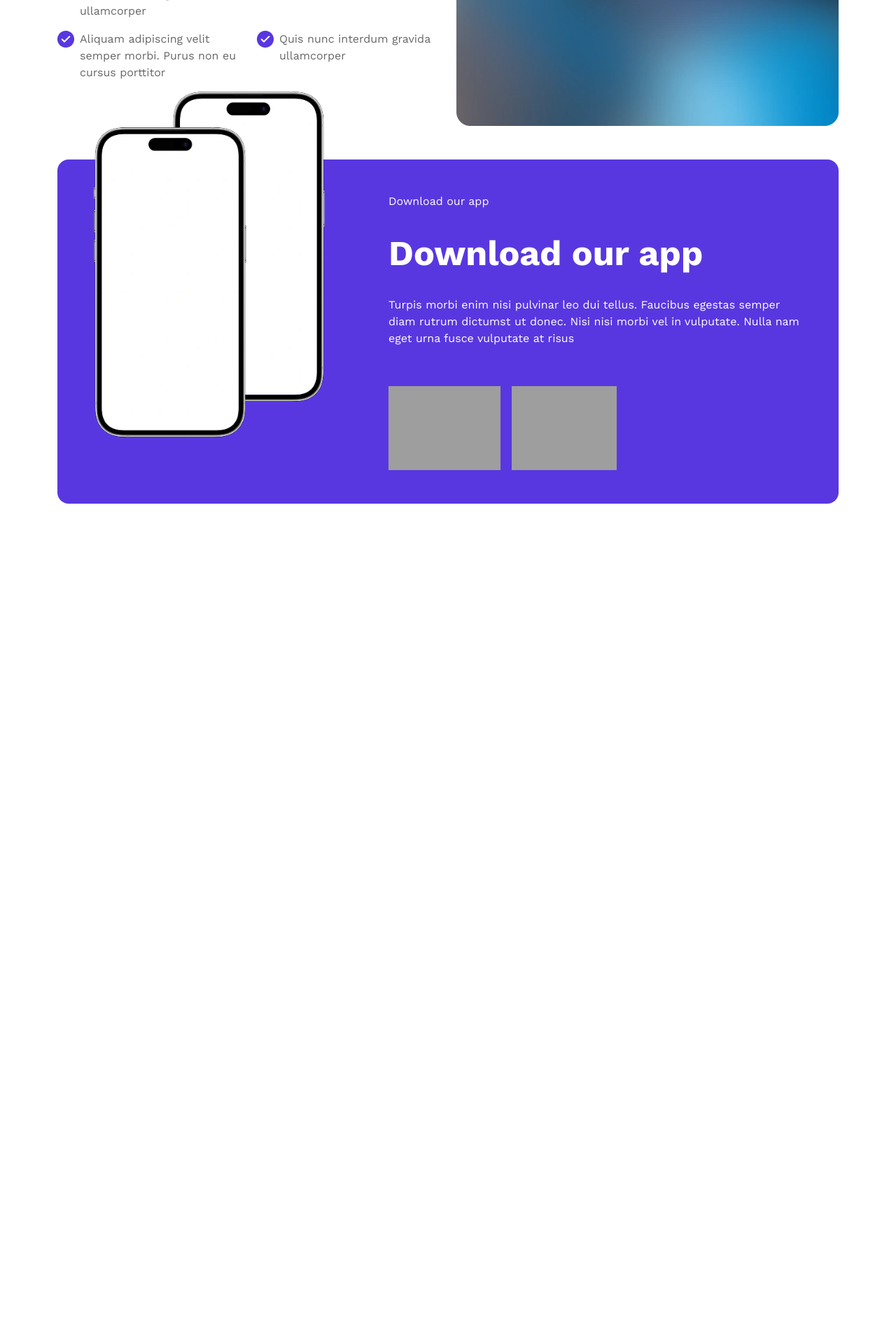
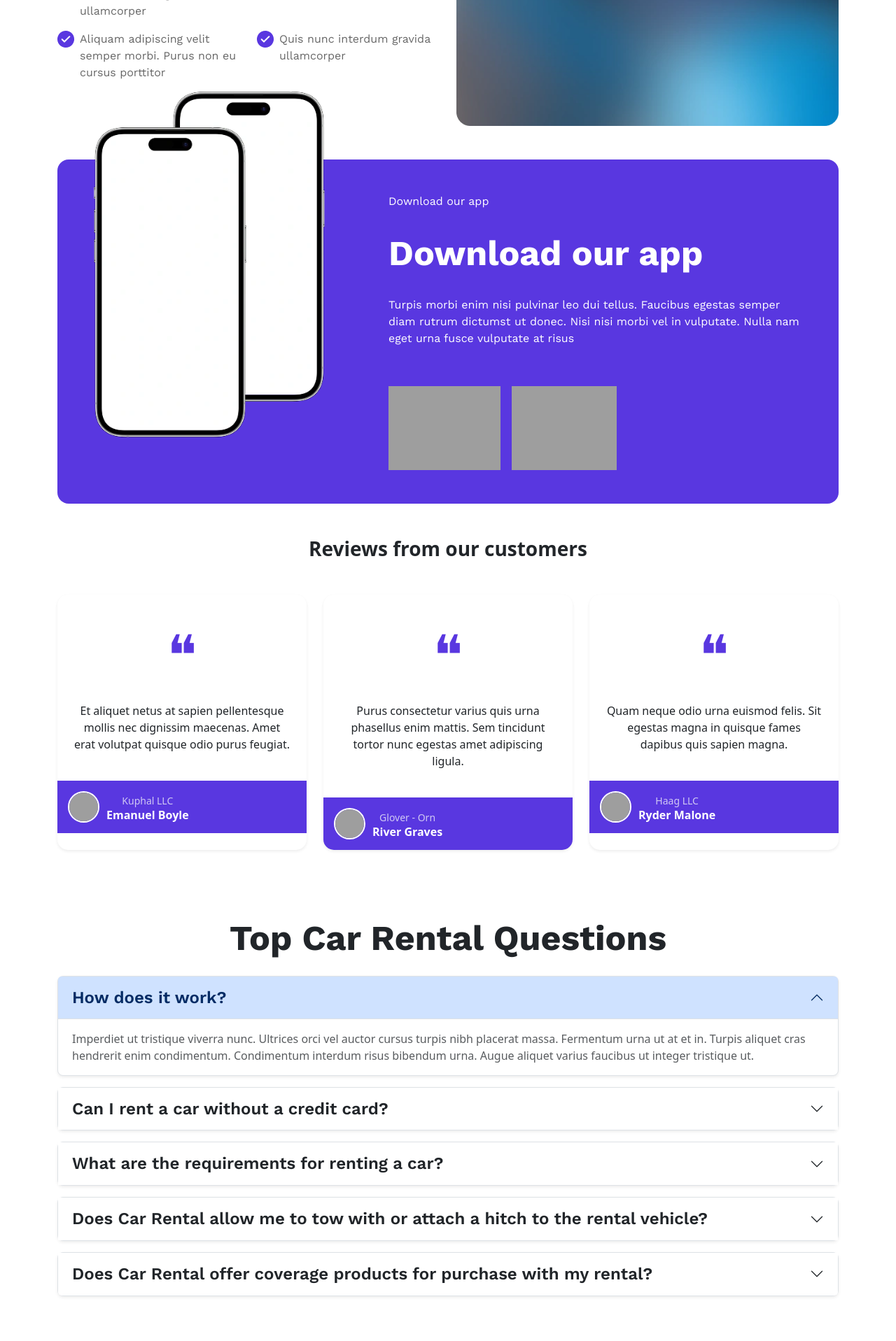
Before and after one commit to Ali99997656/Car-Zone, a PHP site: page /aboutus.html in a window 1280 px wide. Shown: the part 1882-3799 px from the top of the page at 70% size. Before the commit the page ends 2602 px from the top, so only its background shows below. Run offline with PHP 8.4, Linux system fonts and the light colour scheme; grey boxes are pictures that could not be loaded.

Commit message:
creat quastion-section  in About Us

```diff
--- a/aboutus.html
+++ b/aboutus.html
@@ -79,20 +79,20 @@
           <div>
             <p class="text-q mb-5">Where every drive feels extraordinary?</p>
           </div>
-          <div class="row d-flex row-cols-2">
-            <div class="col">
-              <span>Variety Brands</span>
+          <div class="row d-flex  row-cols-2">
+            <div class="col text-start">
+              <span >Variety Brands</span>
               <p>We offer the best selection of vehicles from top brands.</p>
             </div>
-            <div class="col">
+            <div class="col text-start">
               <span>Awesome Expert</span>
               <p>Our experts ensure your satisfaction every time you drive.</p>
             </div>
-            <div class="col">
+            <div class="col text-start">
               <span>Premium Quality</span>
               <p>Only the best, fully inspected vehicles for our clients.</p>
             </div>
-            <div class="col">
+            <div class="col text-start">
               <span>Flexibility On The Go</span>
               <p>Enjoy flexible rental options for any trip or need.</p>
             </div>
@@ -180,14 +180,22 @@
         </div>
       </div>
     </section>
-    <section class="app-section mt-5 text-center ">
+    <section class="app-section mt-5 text-center">
       <div class="container">
-          <div class="rounded-4 p-5 position-relative">
-            <img class="position-absolute d-none d-lg-block" src="assist/mobile app section/Group 12.webp" alt="mobile">
+        <div class="rounded-4 p-5 position-relative">
+          <img
+            class="position-absolute d-none d-lg-block"
+            src="assist/mobile app section/Group 12.webp"
+            alt="mobile"
+          />
           <div class="d-flex flex-column gap-3 col-lg-7 text-start ms-auto">
             <p>Download our app</p>
             <h2 class="fw-bold mb-3">Download our app</h2>
-            <p>Turpis morbi enim nisi pulvinar leo dui tellus. Faucibus egestas semper diam rutrum dictumst ut donec. Nisi nisi morbi vel in vulputate. Nulla nam eget urna fusce vulputate at risus</p>
+            <p>
+              Turpis morbi enim nisi pulvinar leo dui tellus. Faucibus egestas
+              semper diam rutrum dictumst ut donec. Nisi nisi morbi vel in
+              vulputate. Nulla nam eget urna fusce vulputate at risus
+            </p>
             <div class="d-flex justify-content-start gap-3 mt-4 flex-wrap">
               <img
                 src="https://upload.wikimedia.org/wikipedia/commons/7/78/Google_Play_Store_badge_EN.svg"
@@ -201,8 +209,212 @@
           </div>
         </div>
       </div>
+    </section>
 
+    <section class="reviews py-5">
+      <div class="container text-center">
+        <h3 class="fw-bold mb-5">Reviews from our customers</h3>
+        <div class="row g-4 row-cols-1 row-cols-lg-3">
+          <div class="cardي">
+            <div class="review-card shadow-sm">
+              <div class="review-content p-4">
+                <div class="quote-icon">❝</div>
+                <p>
+                  Et aliquet netus at sapien pellentesque mollis nec dignissim
+                  maecenas. Amet erat volutpat quisque odio purus feugiat.
+                </p>
+              </div>
+              <div class="review-footer">
+                <img
+                  src="https://i.pravatar.cc/100?img=12"
+                  alt="user"
+                  class="review-img"
+                />
+                <div>
+                  <small class="text-light opacity-75">Kuphal LLC</small>
+                  <h6 class="text-white fw-bold mb-0">Emanuel Boyle</h6>
+                </div>
+              </div>
+            </div>
+          </div>
+
+          <div class="cardي">
+            <div class="review-card shadow-sm">
+              <div class="review-content p-4">
+                <div class="quote-icon">❝</div>
+                <p>
+                  Purus consectetur varius quis urna phasellus enim mattis. Sem
+                  tincidunt tortor nunc egestas amet adipiscing ligula.
+                </p>
+              </div>
+              <div class="review-footer">
+                <img
+                  src="https://i.pravatar.cc/100?img=45"
+                  alt="user"
+                  class="review-img"
+                />
+                <div>
+                  <small class="text-light opacity-75">Glover - Orn</small>
+                  <h6 class="text-white fw-bold mb-0">River Graves</h6>
+                </div>
+              </div>
+            </div>
+          </div>
+
+          <div class="cardي">
+            <div class="review-card shadow-sm">
+              <div class="review-content p-4">
+                <div class="quote-icon">❝</div>
+                <p>
+                  Quam neque odio urna euismod felis. Sit egestas magna in
+                  quisque fames dapibus quis sapien magna.
+                </p>
+              </div>
+              <div class="review-footer">
+                <img
+                  src="https://i.pravatar.cc/100?img=56"
+                  alt="user"
+                  class="review-img"
+                />
+                <div>
+                  <small class="text-light opacity-75">Haag LLC</small>
+                  <h6 class="text-white fw-bold mb-0">Ryder Malone</h6>
+                </div>
+              </div>
+            </div>
+          </div>
+        </div>
+      </div>
     </section>
+    <section class="quastion p-5">
+      <div class="container">
+        <h2 class="text-center fw-bold mb-4">Top Car Rental Questions</h2>
+
+        <div class="accordion" id="faqAccordion">
+          <div class="accordion-item mb-3 border rounded-3 shadow-sm">
+            <h2 class="accordion-header">
+              <button
+                class="accordion-button fw-semibold"
+                type="button"
+                data-bs-toggle="collapse"
+                data-bs-target="#q1"
+                aria-expanded="true"
+              >
+                How does it work?
+              </button>
+            </h2>
+            <div
+              id="q1"
+              class="accordion-collapse collapse show"
+              data-bs-parent="#faqAccordion"
+            >
+              <div class="accordion-body text-muted">
+                Imperdiet ut tristique viverra nunc. Ultrices orci vel auctor
+                cursus turpis nibh placerat massa. Fermentum urna ut at et in.
+                Turpis aliquet cras hendrerit enim condimentum. Condimentum
+                interdum risus bibendum urna. Augue aliquet varius faucibus ut
+                integer tristique ut.
+              </div>
+            </div>
+          </div>
+
+          <div class="accordion-item mb-3 border rounded-3 shadow-sm">
+            <h2 class="accordion-header">
+              <button
+                class="accordion-button collapsed fw-semibold"
+                type="button"
+                data-bs-toggle="collapse"
+                data-bs-target="#q2"
+              >
+                Can I rent a car without a credit card?
+              </button>
+            </h2>
+            <div
+              id="q2"
+              class="accordion-collapse collapse"
+              data-bs-parent="#faqAccordion"
+            >
+              <div class="accordion-body text-muted">
+                Some locations accept debit cards, but a credit card may be
+                required for security deposits.
+              </div>
+            </div>
+          </div>
+
+          <div class="accordion-item mb-3 border rounded-3 shadow-sm">
+            <h2 class="accordion-header">
+              <button
+                class="accordion-button collapsed fw-semibold"
+                type="button"
+                data-bs-toggle="collapse"
+                data-bs-target="#q3"
+              >
+                What are the requirements for renting a car?
+              </button>
+            </h2>
+            <div
+              id="q3"
+              class="accordion-collapse collapse"
+              data-bs-parent="#faqAccordion"
+            >
+              <div class="accordion-body text-muted">
+                A valid driver’s license, a minimum age requirement, and a
+                credit or debit card are typically needed.
+              </div>
+            </div>
+          </div>
+
+          <div class="accordion-item mb-3 border rounded-3 shadow-sm">
+            <h2 class="accordion-header">
+              <button
+                class="accordion-button collapsed fw-semibold"
+                type="button"
+                data-bs-toggle="collapse"
+                data-bs-target="#q4"
+              >
+                Does Car Rental allow me to tow with or attach a hitch to the
+                rental vehicle?
+              </button>
+            </h2>
+            <div
+              id="q4"
+              class="accordion-collapse collapse"
+              data-bs-parent="#faqAccordion"
+            >
+              <div class="accordion-body text-muted">
+                Towing is generally not permitted unless stated otherwise in
+                your rental agreement.
+              </div>
+            </div>
+          </div>
+
+          <div class="accordion-item mb-3 border rounded-3 shadow-sm">
+            <h2 class="accordion-header">
+              <button
+                class="accordion-button collapsed fw-semibold"
+                type="button"
+                data-bs-toggle="collapse"
+                data-bs-target="#q5"
+              >
+                Does Car Rental offer coverage products for purchase with my
+                rental?
+              </button>
+            </h2>
+            <div
+              id="q5"
+              class="accordion-collapse collapse"
+              data-bs-parent="#faqAccordion"
+            >
+              <div class="accordion-body text-muted">
+                Yes, you can add insurance and other protection plans at the
+                time of booking or pickup.
+              </div>
+            </div>
+          </div>
+        </div>
+      </div>
+    </section>
+
     <script
       src="https://cdn.jsdelivr.net/npm/bootstrap@5.3.8/dist/js/bootstrap.bundle.min.js"
       integrity="sha384-FKyoEForCGlyvwx9Hj09JcYn3nv7wiPVlz7YYwJrWVcXK/BmnVDxM+D2scQbITxI"
--- a/assist/aboutus/AboutUs.css
+++ b/assist/aboutus/AboutUs.css
@@ -93,3 +93,49 @@ header svg {
 .app-section .text-start img:hover {
   transform: scale(1.05);
 }
+/* Reviews Section */
+
+
+.review-card {
+  border-radius: 15px;
+  overflow: hidden;
+  background: #fff;
+  display: flex;
+  flex-direction: column;
+  height: 100%;
+ outline: none;
+ border: none;
+}
+
+
+
+
+.quote-icon {
+  font-size: 80px;
+  color: #5937e0;
+  margin-bottom: 10px;
+}
+
+.review-footer {
+  background: #5937e0;
+  display: flex;
+  align-items: center;
+  gap: 10px;
+  padding: 15px;
+}
+
+.review-img {
+  width: 45px;
+  height: 45px;
+  border-radius: 50%;
+  border: 2px solid white;
+}
+.quastion h2{
+    font-size: 50px;
+    font-family: Work sans;
+}
+.quastion button{
+    font-size: 24px;
+    font-family: Work sans;
+    font-weight: 500;
+}
```
